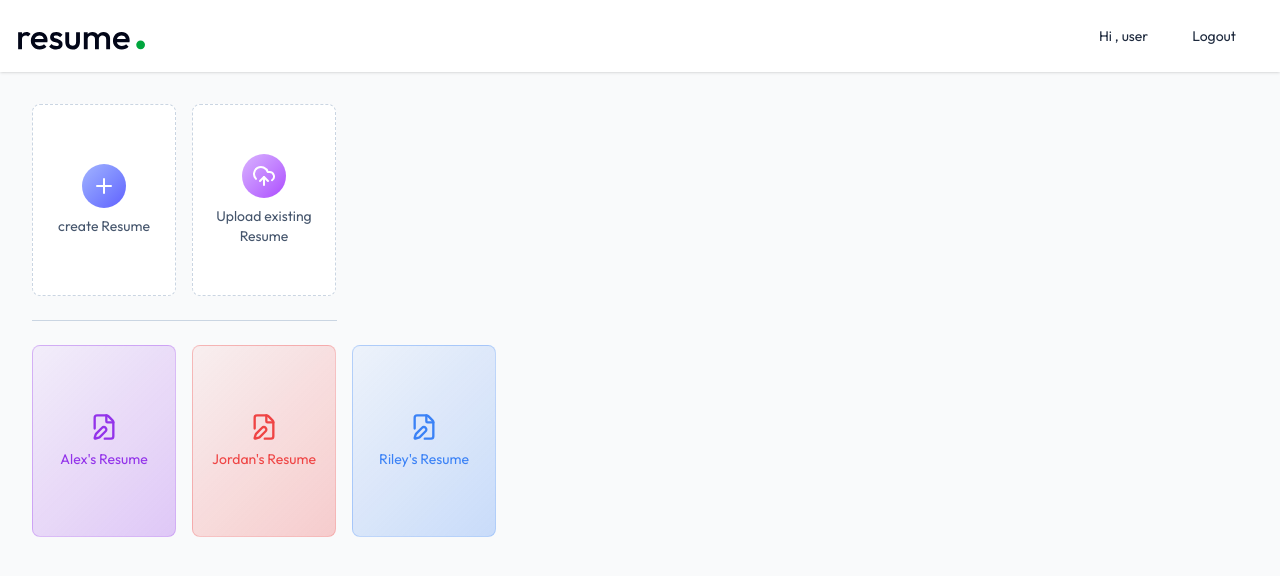
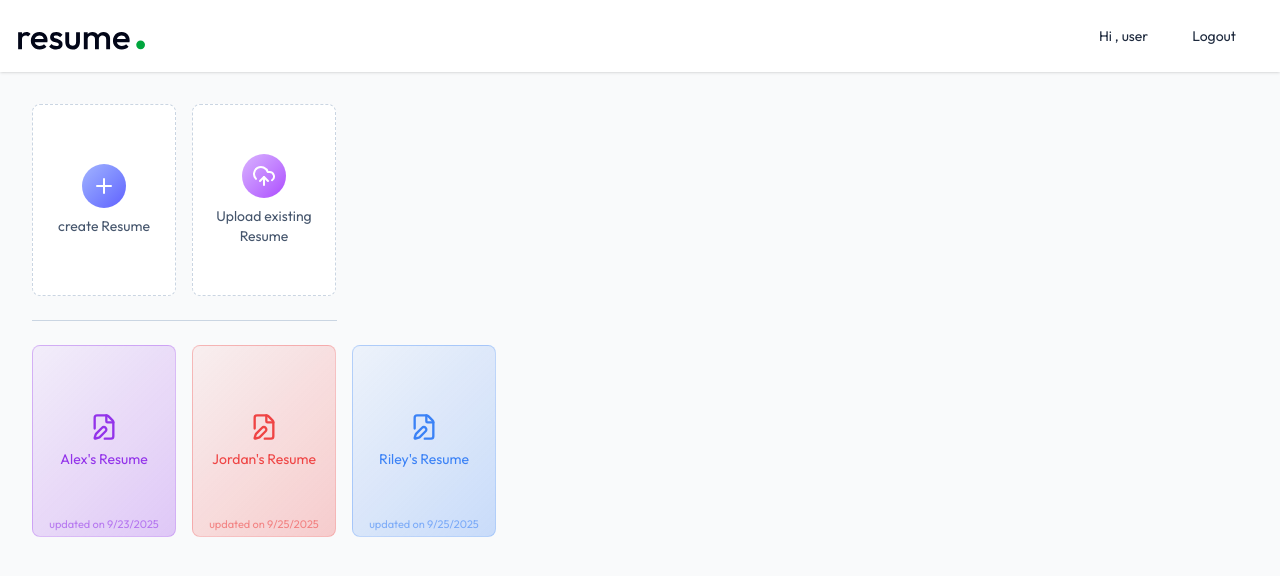
Before and after one commit to adityaasikarwarr/AI-RESUME-BUILDER, a React (Vite) app in the folder client/: page /app in a window 1280 px wide. Shown: the top 576 px of the page. Built offline with nearby package versions, Linux system fonts and the light colour scheme.

Commit message:
made dashboard more enchaned

```diff
--- a/client/src/pages/Dashboard.jsx
+++ b/client/src/pages/Dashboard.jsx
@@ -1,6 +1,12 @@
 import React, { useEffect, useState } from "react";
 
-import { PlusIcon, UploadCloudIcon, FilePenIcon } from "lucide-react";
+import {
+  PlusIcon,
+  UploadCloudIcon,
+  FilePenIcon,
+  TrashIcon,
+  PencilIcon,
+} from "lucide-react";
 import { dummyResumeData } from "../assets/assets";
 
 const Dashboard = () => {
@@ -65,6 +71,16 @@ const Dashboard = () => {
                 >
                   {resume.title}
                 </p>
+                <p
+                  className="absolute bottom-1 text-[11px] text-slate-400 group-hover:text-slate-500 transition-all duration-300 px-2 text-center"
+                  style={{ color: baseColor + "90" }}
+                >
+                  updated on {new Date(resume.updatedAt).toLocaleDateString()}
+                </p>
+                <div className="absolute top-1 right-1 group-hover:flex items-center hidden">
+                  <TrashIcon className="size-7 p-1.5 hover:bg-white/50 rounded text-slate-700 transition-colors" />
+                  <PencilIcon className="size-7 p-1.5 hover:bg-white/50 rounded text-slate-700 transition-colors" />
+                </div>
               </button>
             );
           })}
```
